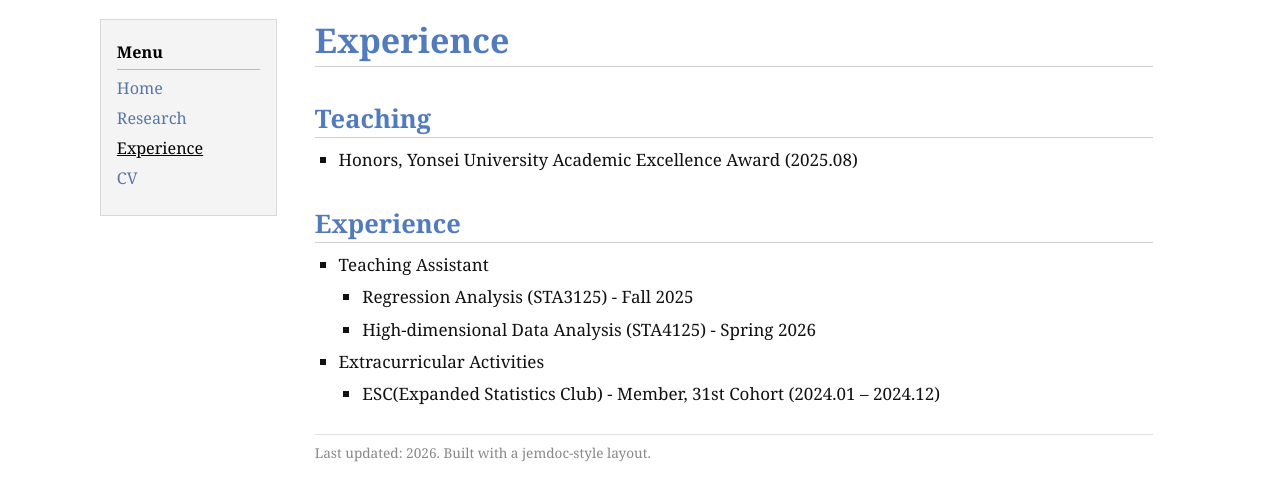
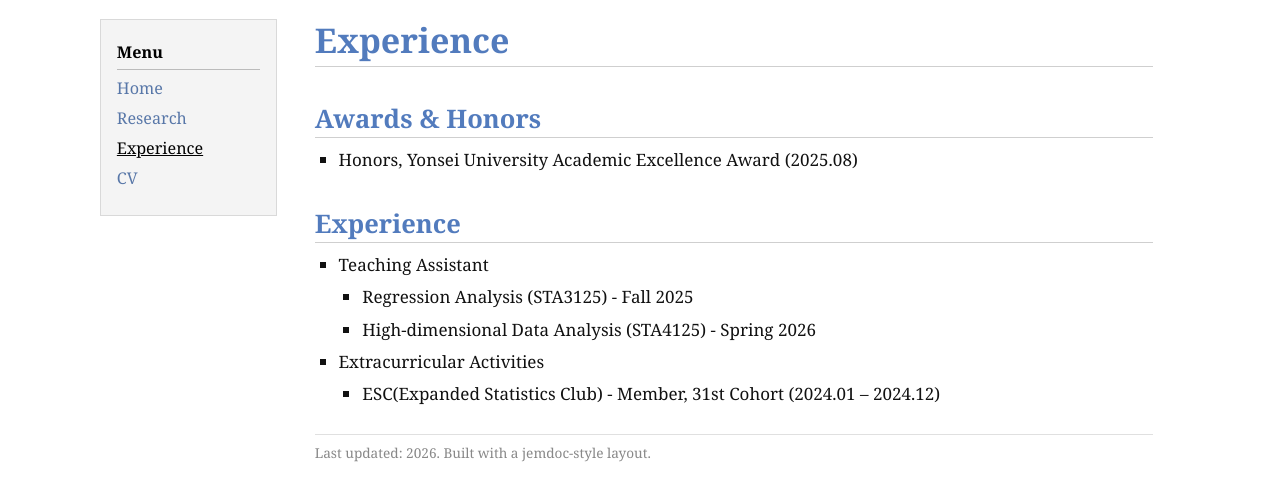
Before and after one commit to chstatlee/chstatlee.github.io, a plain HTML site: page experience.html in a window 1280 px wide. Drawn offline with Linux system fonts and the light colour scheme.

Commit message:
Update experience.html

```diff
--- a/experience.html
+++ b/experience.html
@@ -22,7 +22,7 @@
   <main id="content">
     <h1>Experience</h1>
 
-    <h2>Teaching</h2>
+    <h2>Awards & Honors</h2>
     <ul>
       <li> Honors, Yonsei University Academic Excellence Award (2025.08)</li>
     </ul>
```
